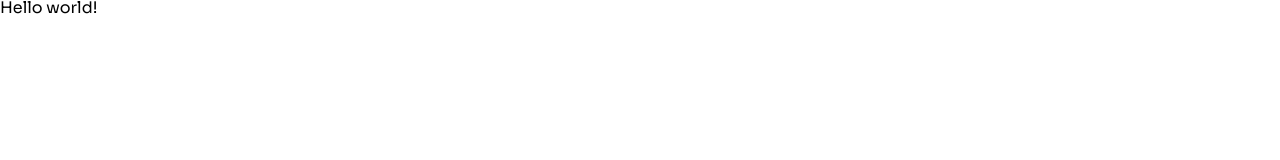
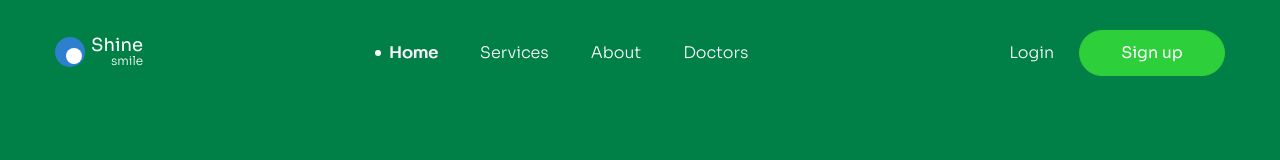
Before and after one commit to pham-ng/f8-html-project-03, a plain HTML site: page index.html in a window 1280 px wide. Drawn offline with Linux system fonts and the light colour scheme.

Commit message:
header and navigation

```diff
--- a/assets/css/style.css
+++ b/assets/css/style.css
@@ -8,3 +8,151 @@ body{
     font-size: 1.6rem;
     font-family: "Sora", sans-serif;
 }
+/*Common*/
+:root{
+    --header-bg: #008046;
+}
+a{
+    text-decoration: none;
+}
+
+
+.container{
+    width: 1170px;
+    max-width: calc(100% - 48px);
+    margin: 0 auto;
+}
+
+.btn{
+    display: inline-block;
+
+
+    min-width: 205px;
+    height: 60px;
+    padding: 0 20px;
+    flex-shrink: 0;
+    line-height: 60px;
+
+    border-radius: 99px;
+    border: 1px solid #2dcf3b;
+    background: #2dcf3b;
+    justify-content: center;
+    align-items: center;
+    text-align: center;
+    color: #fff;
+    font-size: 1.6rem;
+    font-weight: 400;
+}
+
+
+.btn:hover{
+    opacity: 0.9;
+    cursor: pointer;
+}
+/*Header*/
+
+.header{
+    min-height: 100vh;
+    background: var(--header-bg);
+    padding-top: 30px;
+}
+.logo{
+    font-size: 1rem;
+    position: relative;
+    display: inline-flex;
+
+}
+
+
+.logo__circle::before, .logo__circle::after{
+    content:"";
+    display: inline-block;
+
+    border-radius: 50%;
+
+}
+
+.logo__circle::before{
+    width: 3em;
+    height: 3em;
+    background: #2E80CE;
+
+}
+
+.logo__circle::after{
+    width: 1.6em;
+    height: 1.6em;
+    position: absolute;
+    background: #fff;
+    top: 1.1em;
+    left: 1.1em;
+
+}
+
+.logo__text{
+    margin-left: 0.6em;
+    text-align: right;
+    line-height: 1.6em;
+}
+
+
+.logo__brand{
+    display: block;
+    font-weight: 400;
+    font-size: 1.8em;
+    color: #fff;
+}
+
+.logo__brand--small{
+    font-weight: 300;
+    font-size: 1.2em;
+}
+
+
+/*Header Top    */
+.header-top{
+    display: flex;
+    align-items: center;
+    justify-content: space-between;
+
+
+}
+.navbar__list{
+    display: flex;
+}
+
+.navbar__link, .action__login {
+    padding: 4px 21px;
+    color: #FFF;
+    text-align: center;
+    font-family: Sora;
+    font-size: 1.6rem;
+    font-style: normal;
+    font-weight: 300;
+    line-height: 28px;
+}
+
+.navbar__link:hover
+,.navbar__link--active{
+    font-weight: 400;
+    text-shadow: 1px 0 0 #C9D2DA;
+}
+
+.navbar__link--active::before{
+    position: relative;
+    left: -8px;
+    top:-2px;
+    content:"";
+    display: inline-block;
+    width: 6px;
+    height: 6px;
+    border-radius: 50%;
+    background: #FFF;
+
+}
+
+.action__signup{
+    height: 44px;
+    min-width: 104px;
+    line-height: 44px;
+}
--- a/index.html
+++ b/index.html
@@ -33,6 +33,42 @@
 
 </head>
 <body>
-    Hello world!
+    <header class="header">
+        <div class="container">
+            <div class="header-top">
+               <a href=""> <div class="logo">
+                <span class="logo__circle"></span>
+                <span class="logo__text">
+                    <span class="logo__brand">Shine</span>
+                    <span class="logo__brand logo__brand--small">smile</span>
+                </span>
+            </div>
+            </a>
+            <!--Navbar-->
+            <nav class="navbar">
+                <ul class="navbar__list">
+                    <li class="navbar__item ">
+                        <a href="#!" class="navbar__link navbar__link--active">Home</a>
+                    </li>
+                    <li class="navbar__item">
+                        <a href="#!" class="navbar__link">Services</a>
+                    </li>
+                    <li class="navbar__item">
+                        <a href="#!" class="navbar__link">About</a>
+                    </li>
+                    <li class="navbar__item">
+                        <a href="#!" class="navbar__link">Doctors</a>
+                    </li>
+
+                </ul>
+            </nav>
+            <!--Action-->
+            <div class="action">
+                <a href="#!" class="action__login">Login </a>
+                <a href="#!" class="btn action__signup">Sign up </a>
+            </div>
+
+        </div>
+    </header>
 </body>
 </html>
```
